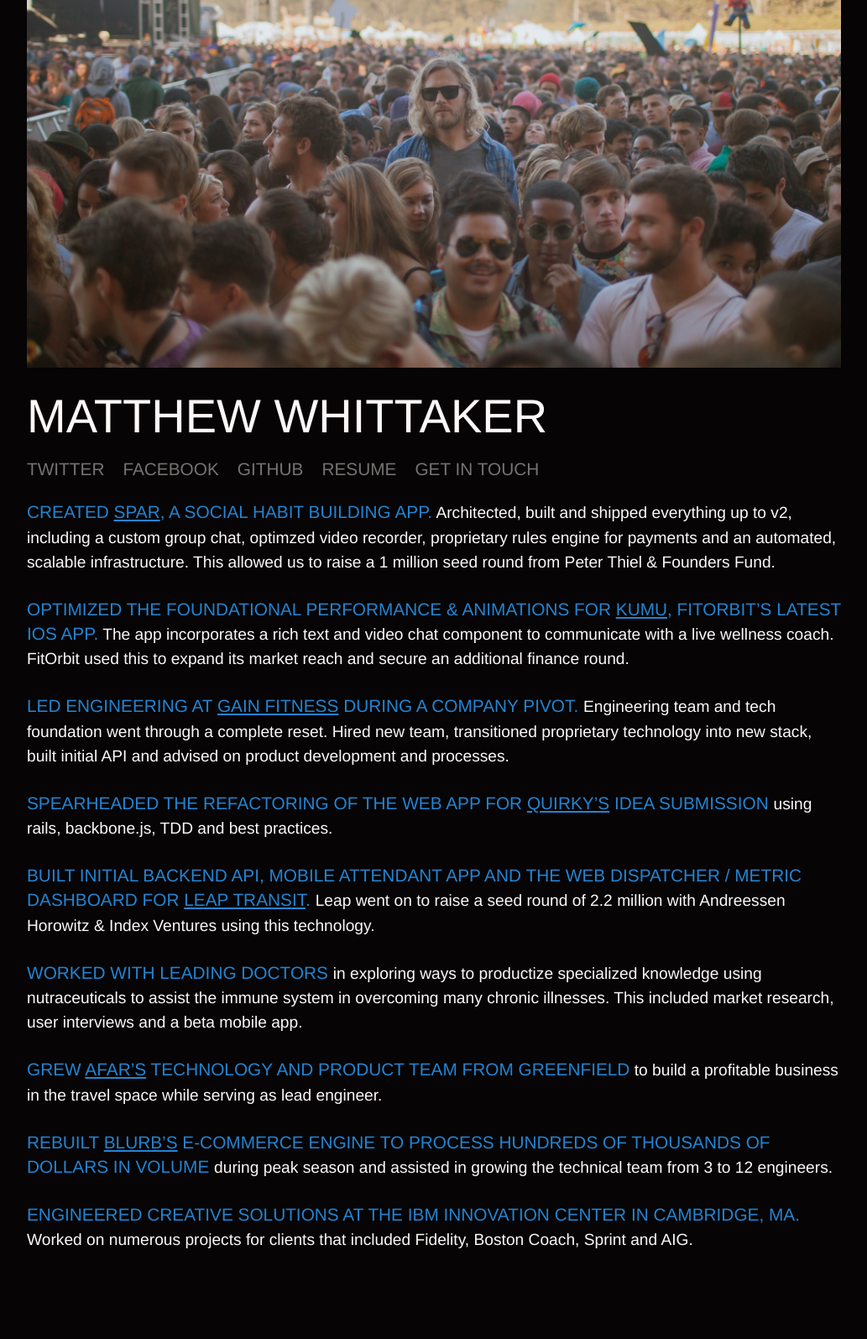
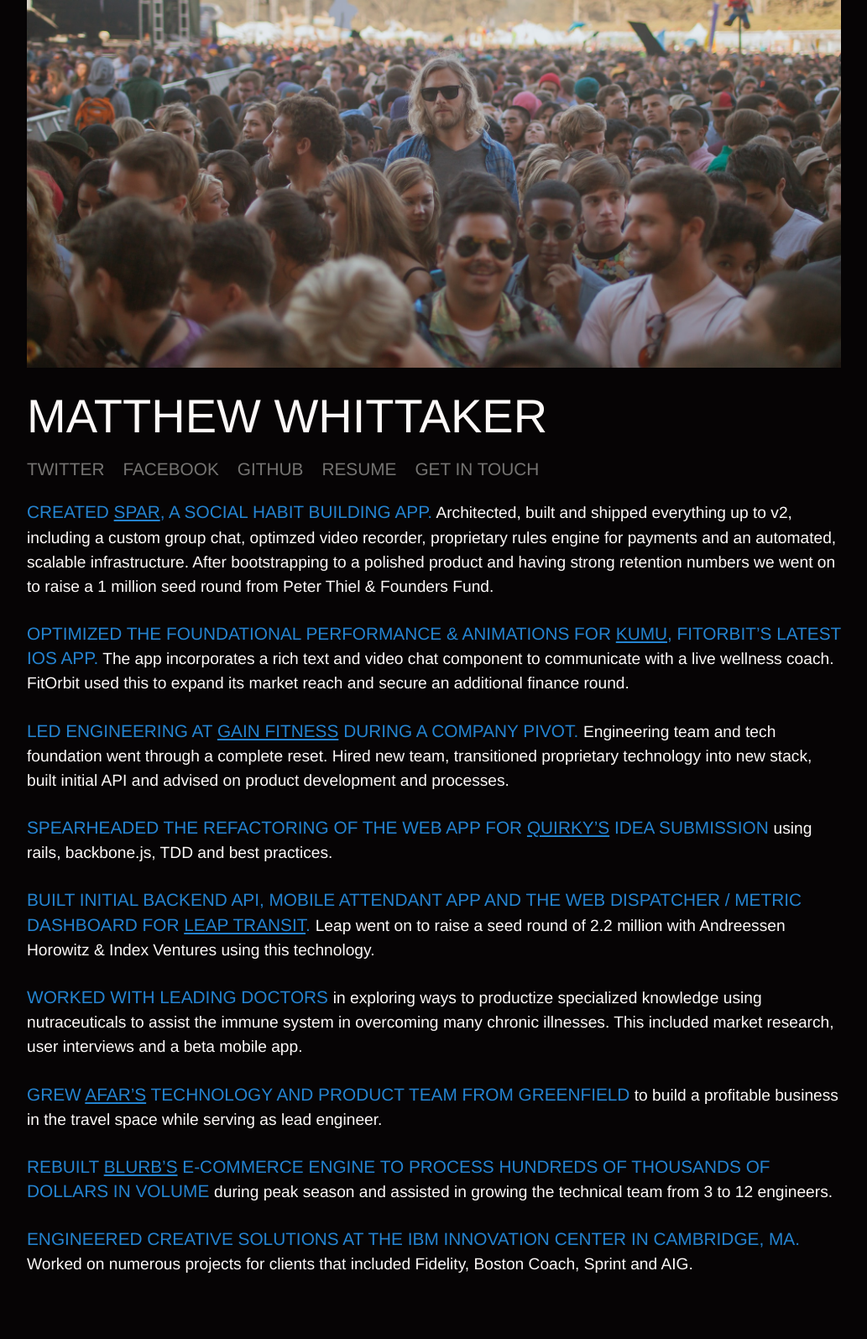
Before and after one commit to mwhitt/mwhittaker.com, a Jekyll site: the page built from index.html, in a window 1280 px wide. Shown: the whole page at 84% size, without its empty margins (123-1156 px from the left). Built offline with Jekyll 4.4.1, drawn with Linux system fonts in a browser that asks for light colours; before the commit the page ends 1565 px from its top, so only the background shows below that.

Commit message:
Another copy update

```diff
--- a/index.html
+++ b/index.html
@@ -28,7 +28,7 @@
 
 <div class="row">
   <div class="large-12 columns experience">
-    <h3>Created <a href="https://getspar.com/" target="_blank">Spar</a>, a social habit building app.<small> Architected, built and shipped everything up to v2, including a custom group chat, optimzed video recorder, proprietary rules engine for payments and an automated, scalable infrastructure. This allowed us to raise a 1 million seed round from Peter Thiel &amp; Founders Fund.</small></h3>
+    <h3>Created <a href="https://getspar.com/" target="_blank">Spar</a>, a social habit building app.<small> Architected, built and shipped everything up to v2, including a custom group chat, optimzed video recorder, proprietary rules engine for payments and an automated, scalable infrastructure. After bootstrapping to a polished product and having strong retention numbers we went on to raise a 1 million seed round from Peter Thiel &amp; Founders Fund.</small></h3>
   </div>
 </div>
 
```
